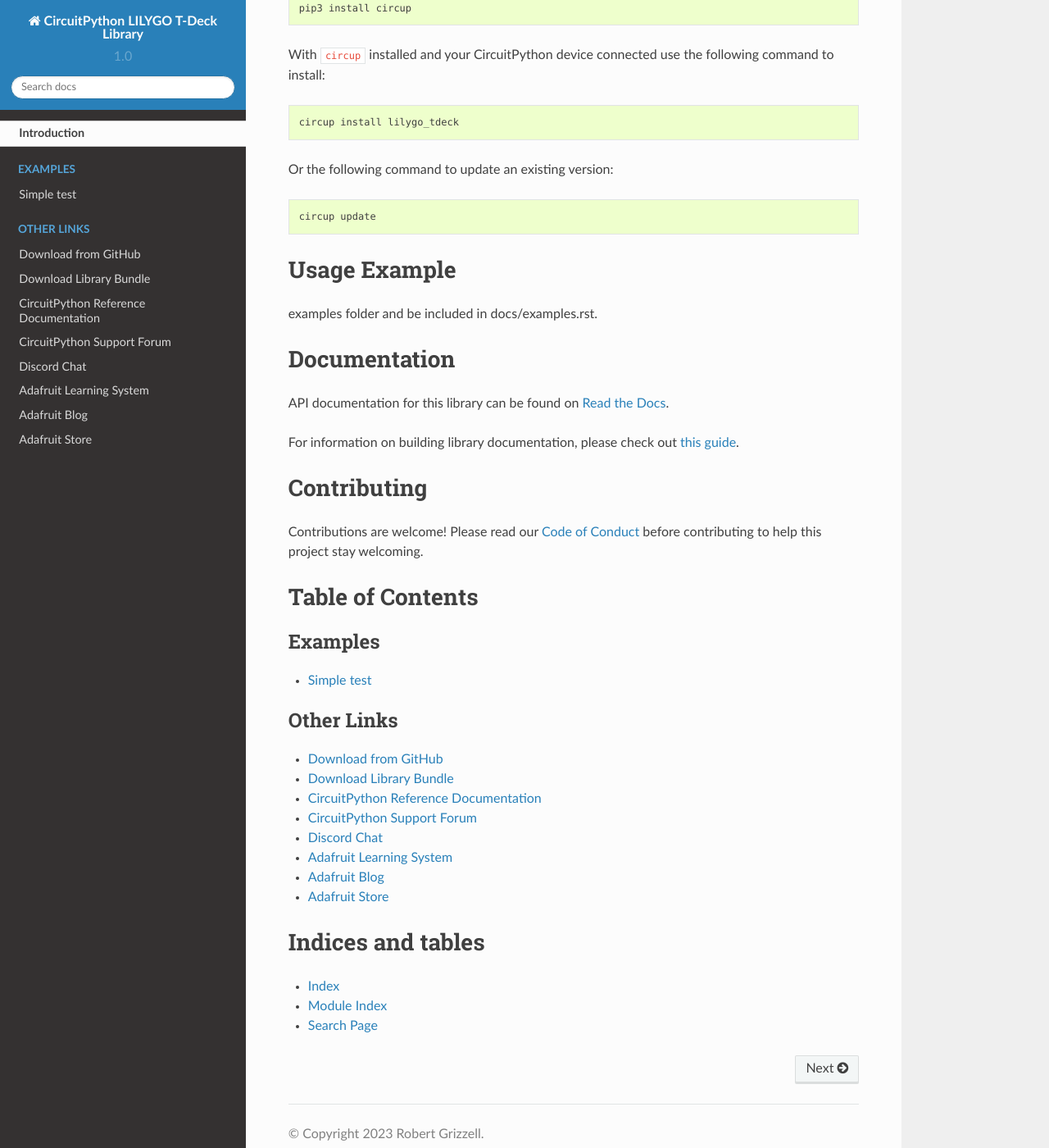
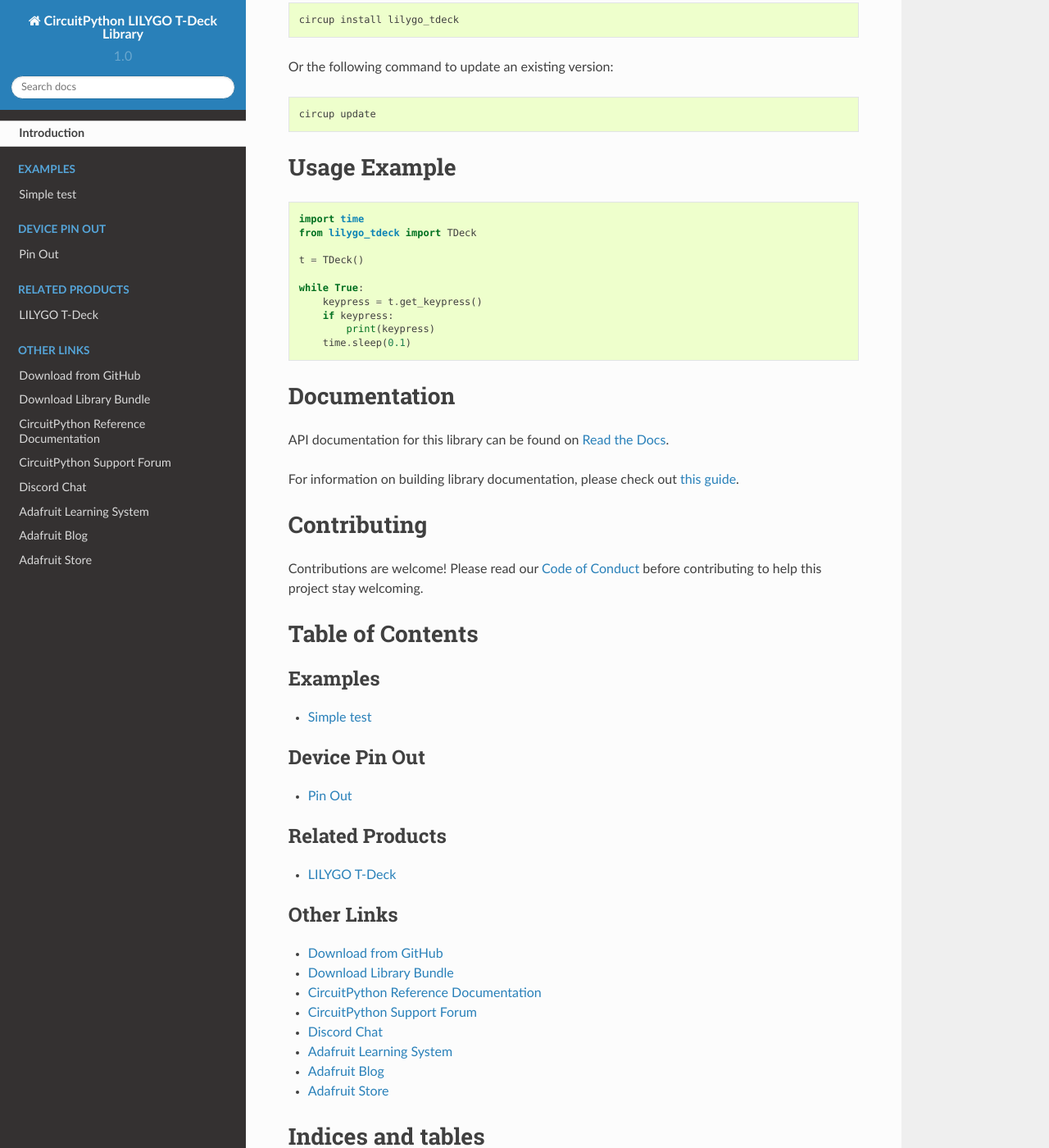
Before and after one commit to rgrizzell/CircuitPython_LILYGO_T-Deck, a Sphinx documentation site: the page built from docs/index.rst, in a window 1280 px wide and 1400 px high, scrolled down 1292 px. Shown: the whole window at 82% size. Built offline with Sphinx 7.4.7 and the Read the Docs theme 2.0.0, drawn with Linux system fonts in a browser that asks for light colours; some of the changed lines change nothing that is shown; some of the changed text lies outside the part shown.

Commit message:
Fixes to allow Sphinx documentation to compile
Fixing issue with unexpected indent
Adding device pin out to documentation
Removing TODOs causing build errors

```diff
--- a/README.rst
+++ b/README.rst
@@ -39,10 +39,6 @@
 
 Installing from PyPI
 =====================
-.. note:: This library is not available on PyPI yet. Install documentation is included
-   as a standard element. Stay tuned for PyPI availability!
-
-.. todo:: Remove the above note if PyPI version is/will be available at time of release.
 
 On supported GNU/Linux systems like the Raspberry Pi, you can install the driver locally `from
 PyPI <https://pypi.org/project/circuitpython-lilygo-t-deck/>`_.
@@ -93,8 +89,18 @@
 Usage Example
 =============
 
-.. todo:: Add a quick, simple example. It and other examples should live in the
-examples folder and be included in docs/examples.rst.
+.. code-block:: python
+
+    import time
+    from lilygo_tdeck import TDeck
+
+    t = TDeck()
+
+    while True:
+        keypress = t.get_keypress()
+        if keypress:
+            print(keypress)
+        time.sleep(0.1)
 
 Documentation
 =============
--- a/docs/index.rst
+++ b/docs/index.rst
@@ -22,16 +22,18 @@
     api
 
 .. toctree::
+    :caption: Device Pin Out
+
+    pins
+
+.. toctree::
     :caption: Tutorials
 
-.. todo:: Add any Learn guide links here. If there are none, then simply delete this todo and leave
-    the toctree above for use later.
 
 .. toctree::
     :caption: Related Products
 
-.. todo:: Add any product links here. If there are none, then simply delete this todo and leave
-    the toctree above for use later.
+    LILYGO T-Deck <https://www.lilygo.cc/products/t-deck>
 
 .. toctree::
     :caption: Other Links
--- /dev/null
+++ b/docs/pins.rst
@@ -0,0 +1,47 @@
+Pin Out
+-------
+
+===== ================= =========================================
+PIN   Board Label       Description
+===== ================= =========================================
+0     TRACKBALL_CLICK   Trackball Button Press (BOOT)
+1     TRACKBALL_LEFT    Trackball Left
+2     TRACKBALL_RIGHT   Trackball Right
+3     TRACKBALL_UP      Trackball Up
+4     BAT_ADC           Battery Input
+5     SPEAKER_WS        Speaker Word Select/Left-Right Clock
+6     SPEAKER_DOUT      Speaker Serial Data
+7     SPEAKER_SCK       Speaker Serial Clock/Bit Clock
+8     SCL               I2C Serial Clock
+9     LORA_CS           LoRa Chip Select
+10    POWER_ON          Power for peripherals (On by default)
+11    TFT_DC            Display Commands
+12    TFT_CS            Display Chip Select
+13    LORA_BUSY         LoRa Busy
+14    MICROPHONE_DIN    Microphone Serial Data
+15    TRACKBALL_DOWN    Trackball Down
+16    TOUCH_INT         Touchscreen Interrupt
+17    LORA_RST          LoRa Reset
+18    SDA               I2C Serial Data
+19    N/A               USB DM/D- (ESP32 Only)
+20    N/A               USB DP/D+ (ESP32 Only)
+21    MICROPHONE_WS     Microphone Word Select/Left-Right Clock
+35    N/A               Unused
+36    N/A               Unused
+37    N/A               Unused
+38    MISO              SPI Main In Sub Out
+39    SDCARD_CS         SD Card Chip Select
+40    CLK               SPI Serial Clock
+41    MOSI              SPI Main Out Sub In
+42    TFT_BKLT          Display Backlight
+43    TX                UART Transmit
+44    RX                UART Receive
+45    LORA_DIO1         LoRa Interrupt
+46    KEYBOARD_INT      Keyboard Interrupt
+47    MICROPHONE_SCK    Microphone Serial Clock
+48    MICROPHONE_MCK    Microphone Master Clock
+N/A   UART              Returns UART Object
+N/A   SPI               Returns SPI Object
+N/A   I2C               Returns I2C Object
+N/A   DISPLAY           Returns Display Object
+===== ================= =========================================
```
Also changed, not shown: 1 other file.
